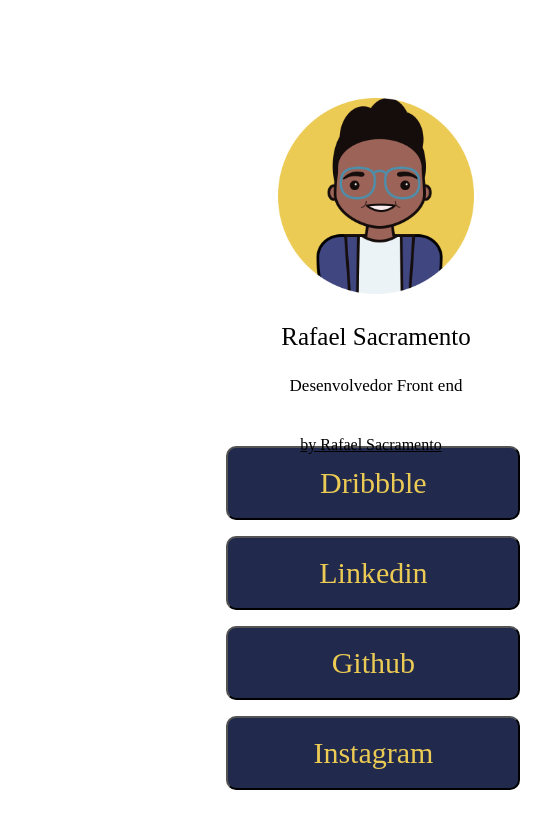
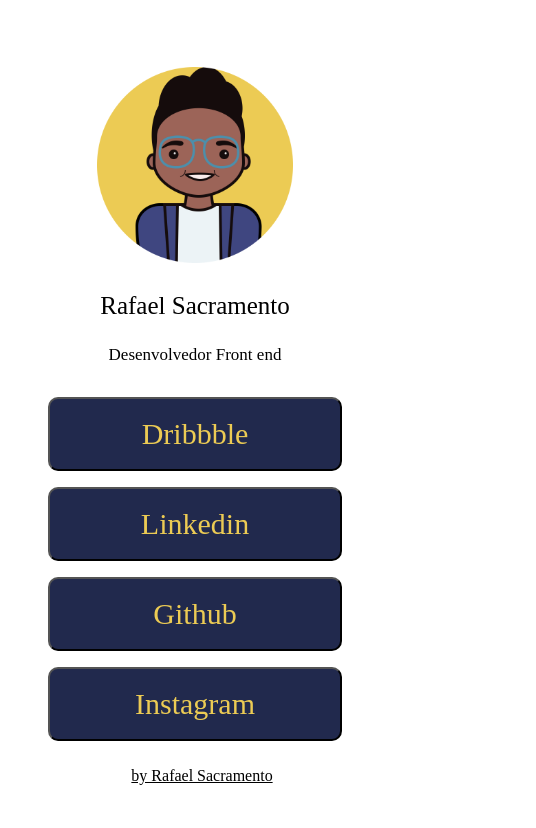
Before and after one commit to RafaelSacramentoo/Meu-Linktree, a plain HTML site: page index.html in a window 390 px wide. Shown: the whole page, 536 px wide, since content can reach past the window. Drawn offline with Linux system fonts and the light colour scheme.

Commit message:
testando resposnividade

```diff
--- a/assets/css/main.css
+++ b/assets/css/main.css
@@ -8,14 +8,18 @@
     --color-texto-menor: rgba(51, 50, 50, 1);
 }
 
+body {
+    position: relative;
+}
+
 .container {
-    display: grid;
-    height: 20vh;
-    grid-template-rows: 0.2fr 1.5fr 1.2fr;
+    display: block;
+    height: 40vh;
+    width: auto;
     grid-template-areas: "nav nav nav nav" "sidebar main main main" " sidebar content1 content1 content1" "sidebar footer footer footer";
     grid-gap: 0.2rem;
     text-align: center;
-    position: static;
+    position: relative;
 }
 
 nav {
@@ -49,8 +53,8 @@
     grid-area: content1;
     border-radius: var(--main-radius);
     padding-top: var(--main-padding);
-    background-position: center;
-    display: block;
+    margin-left: auto;
+    margin-right: auto;
 }
 
 
@@ -112,12 +116,17 @@
     bottom: 10px;
 }
 
-@media only screen and (max-width: 550px) {
+@media only screen and (max-width: 375px) {
     .container {
         display: grid;
         grid-template-columns: 1fr;
         grid-template-rows: 0.4fr 0.4fr 4.2fr 1.2fr 1.2fr 1.2fr 1fr;
         grid-template-areas: "nav" "sidebar" "main" "footer";
+    }
+    body {
+        position: relative;
+        align-items: center;
+        right: 180px;
     }
     u {
         bottom: -190px;
@@ -129,7 +138,7 @@
     }
     footer,
     u {
-        bottom: -45px;
+        bottom: -420px;
         left: 265px;
     }
 }
```
